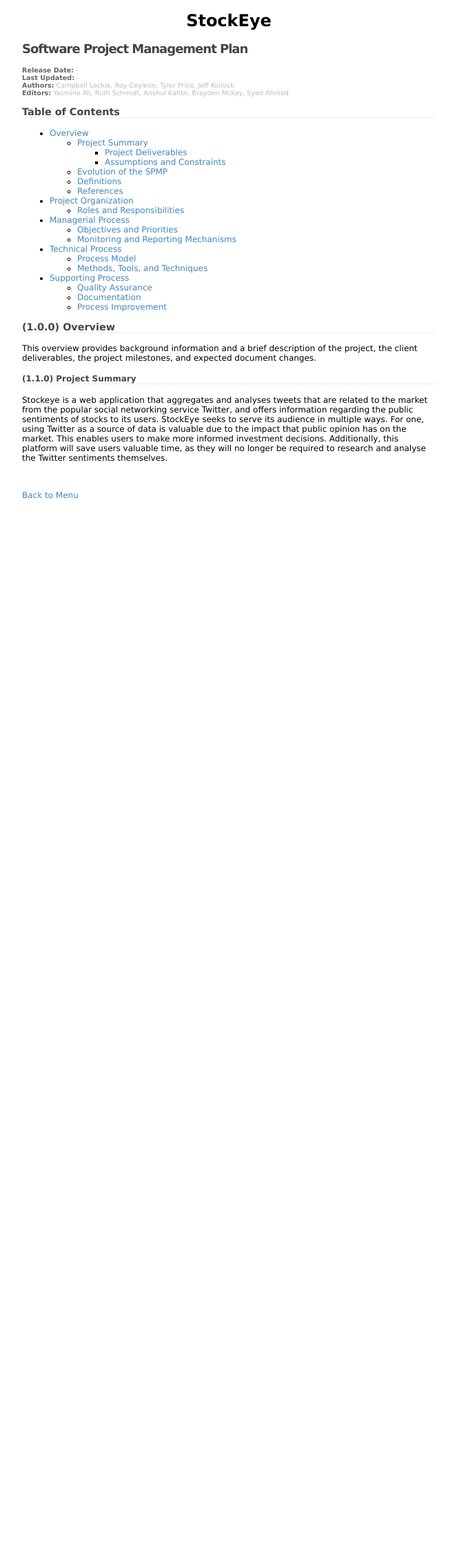
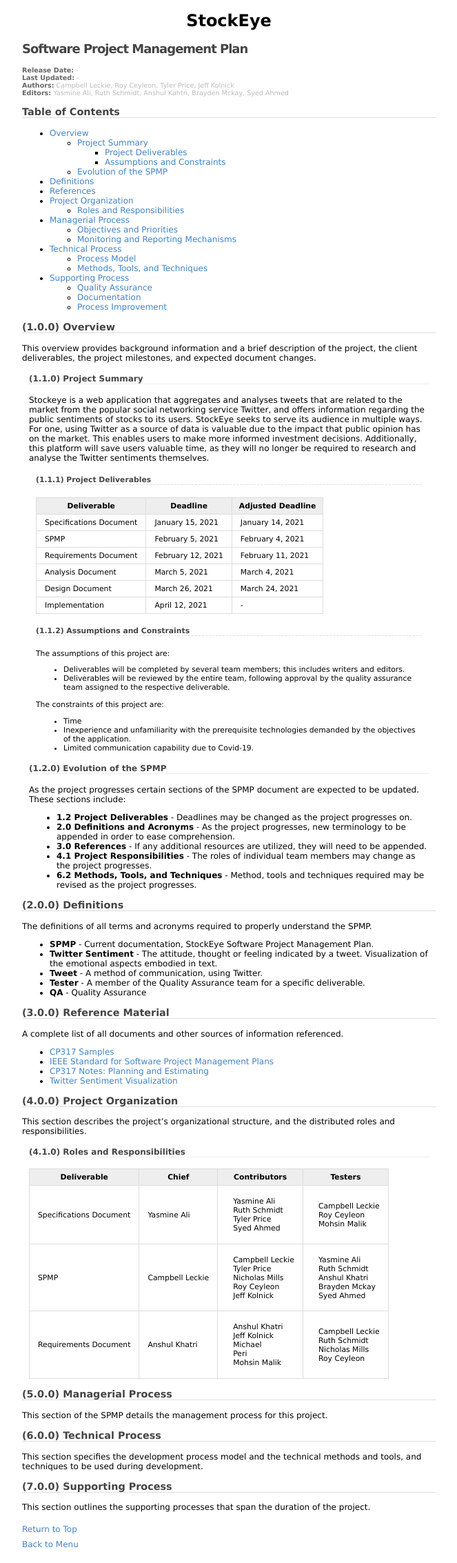
Before and after one commit to stocksense/stocksense.github.io, a PHP site: page /docs/spmp.html in a window 1280 px wide. Shown: the whole page at 69% size, without its empty margins (308-971 px from the left). Before the commit the page ends 723 px from the top, so only its background shows below. Run offline with PHP 8.4, Linux system fonts and the light colour scheme.

Commit message:
SPMP updates

```diff
--- a/css/styles.css
+++ b/css/styles.css
@@ -44,7 +44,7 @@
 	font-weight: bold;
 	font-size: 120%;
 	color: #444;
-	border-bottom: 1px dotted #ddd;
+	border-bottom: 1px solid #ddd;
 	/*text-transform: uppercase;*/
 }
 
@@ -56,6 +56,15 @@
 	/*font-style: italic;*/
 	font-weight: bold;
 	font-size: 100%;
+	color: #444;
+	border-bottom: 1px dotted #ddd;
+	/*text-transform: uppercase;*/
+}
+
+h5 {
+	/*font-style: italic;*/
+	font-weight: bold;
+	font-size: 90%;
 	color: #444;
 	border-bottom: 1px dashed #ddd;
 	/*text-transform: uppercase;*/
@@ -388,7 +397,7 @@
 }
 
 .vertical-table th, .vertical-table td {
-	font-size: 9pt;
+	/*font-size: 9pt;*/
 	border: 1px solid #ddd;
 }
 
--- a/docs/spmp.html
+++ b/docs/spmp.html
@@ -9,7 +9,7 @@
     </head>
     <body style="background-color:white;">
         <div style="width: 600px; margin: 0 auto">
-        <h1 style="text-align:center;">StockEye</h1>
+        <h1 style="text-align:center;" id="Top">StockEye</h1>
         <h2 style="text-align:left;">Software Project Management Plan</h2>
         <div>
             <p class="page-info">
@@ -35,39 +35,208 @@
                     <li><a href="#1.1.1">Project Deliverables</a></li>
                     <li><a href="#1.1.2">Assumptions and Constraints</a>
                 </ul>
-                <li><a href="#1.1.4">Evolution of the SPMP</a>
-                <li><a href="#1.5.0">Definitions</a>
-                <li><a href="#1.6.0">References</a>
+                <li><a href="#1.2.0">Evolution of the SPMP</a>
             </ul></li>
-
-            <li><a href="#2.0.0">Project Organization</a></li>
+            <li><a href="#2.0.0">Definitions</a>
+            <li><a href="#3.0.0">References</a>
+            <li><a href="#4.0.0">Project Organization</a></li>
             <ul>
-                <li><a href="#2.1.0">Roles and Responsibilities</a>
+                <li><a href="#4.1.0">Roles and Responsibilities</a>
             </ul>
-            <li><a href="#3.0.0">Managerial Process</a></li>
+            <li><a href="#5.0.0">Managerial Process</a></li>
             <ul>
-                <li><a href="#3.1.0">Objectives and Priorities</a>
-                <li><a href="#3.2.0">Monitoring and Reporting Mechanisms</a>
+                <li><a href="#5.1.0">Objectives and Priorities</a>
+                <li><a href="#5.2.0">Monitoring and Reporting Mechanisms</a>
             </ul>
-            <li><a href="#4.0.0">Technical Process</a></li>
+            <li><a href="#6.0.0">Technical Process</a></li>
             <ul>
-                <li><a href="#4.1.0">Process Model</a>
-                <li><a href="#4.2.0">Methods, Tools, and Techniques</a>
+                <li><a href="#6.1.0">Process Model</a>
+                <li><a href="#6.2.0">Methods, Tools, and Techniques</a>
             </ul>
-            <li><a href="#5.0.0">Supporting Process</a></li>
+            <li><a href="#7.0.0">Supporting Process</a></li>
             <ul>
-                <li><a href="#5.1.0">Quality Assurance</a>
-                <li><a href="#5.2.0">Documentation</a>
-                <li><a href="#5.3.0">Process Improvement</a>
+                <li><a href="#7.1.0">Quality Assurance</a>
+                <li><a href="#7.2.0">Documentation</a>
+                <li><a href="#7.3.0">Process Improvement</a>
             </ul>
         </ul>
 
         <h3><span id="1.0.0">(1.0.0) Overview</span></h3>
 	    <p>This overview provides background information and a brief description of the project, the client deliverables, the project milestones, and expected document changes.</p>
-        <h4><span id="1.1.0">(1.1.0) Project Summary</span></h4>
-        <p>Stockeye is a web application that aggregates and analyses tweets that are related to the market from the popular social networking service Twitter, and offers information regarding the public sentiments of stocks to its users. StockEye seeks to serve its audience in multiple ways. For one, using Twitter as a source of data is valuable due to the impact that public opinion has on the market. This enables users to make more informed investment decisions. Additionally, this platform will save users valuable time, as they will no longer be required to research and analyse the Twitter sentiments themselves.</p>
+        <div style="padding: 0px 10px;">
+            <h4><span id="1.1.0">(1.1.0) Project Summary</span></h4>
+            <p>Stockeye is a web application that aggregates and analyses tweets that are related to the market from the popular social networking service Twitter, and offers information regarding the public sentiments of stocks to its users. StockEye seeks to serve its audience in multiple ways. For one, using Twitter as a source of data is valuable due to the impact that public opinion has on the market. This enables users to make more informed investment decisions. Additionally, this platform will save users valuable time, as they will no longer be required to research and analyse the Twitter sentiments themselves.</p>
+            <div style="padding: 0px 10px;">
+            <h5><span id="1.1.1">(1.1.1) Project Deliverables</span></h5>
+                <table class="vertical-table" style="font-size:90%;">
+                    <tr>
+                        <th>Deliverable</th>
+                        <th>Deadline</th>
+                        <th>Adjusted Deadline</th>
+                    <tr>
+                    <tr>
+                        <td>Specifications Document</td>
+                        <td>January 15, 2021</td>
+                        <td>January 14, 2021</td>
+                    </tr>
+                    <tr>
+                        <td>SPMP</td>
+                        <td>February 5, 2021</td>
+                        <td>February 4, 2021</td>
+                    </tr>
+                    <tr>
+                        <td>Requirements Document</td>
+                        <td>February 12, 2021</td>
+                        <td>February 11, 2021</td>
+                    </tr>
+                    <tr>
+                        <td>Analysis Document</td>
+                        <td>March 5, 2021</td>
+                        <td>March 4, 2021</td>
+                    </tr>
+                    <tr>
+                        <td>Design Document</td>
+                        <td>March 26, 2021</td>
+                        <td>March 24, 2021</td>
+                    </tr>
+                    <tr>
+                        <td>Implementation</td>
+                        <td>April 12, 2021</td>
+                        <td>-</td>
+                    </tr>
+                </table>
+
+                <h5><span id="1.1.2">(1.1.2) Assumptions and Constraints</span></h5>
+                <span style="font-size:90%;">
+                    The assumptions of this project are:
+                    <ul>
+                        <li>Deliverables will be completed by several team members; this includes writers and editors.</li>
+                        <li>Deliverables will be reviewed by the entire team, following approval by the quality assurance team assigned to the respective deliverable.</li>
+                    </ul>
+                    The constraints of this project are:
+                    <ul>
+                        <li>Time</li>
+                        <li>Inexperience and unfamiliarity with the prerequisite technologies demanded by the objectives of the application.</li>
+                        <li>Limited communication capability due to Covid-19.</li>
+                    </ul>
+                </span>
+            </div>
+            <h4><span id="1.2.0">(1.2.0) Evolution of the SPMP</span></h4>
+            <span>As the project progresses certain sections of the SPMP document are expected to be updated. These sections include:</span>
+            <ul>
+                <li><span style="font-weight:bold;">1.2 Project Deliverables</span> - Deadlines may be changed as the project progresses on.</li>
+                <li><span style="font-weight:bold;">2.0 Definitions and Acronyms</span> - As the project progresses, new terminology to be appended in order to ease comprehension.</li>
+                <li><span style="font-weight:bold;">3.0 References</span> - If any additional resources are utilized, they will need to be appended.</li>
+                <li><span style="font-weight:bold;">4.1 Project Responsibilities</span> - The roles of individual team members may change as the project progresses.</li>
+                <li><span style="font-weight:bold;">6.2 Methods, Tools, and Techniques</span> - Method, tools and techniques required may be revised as the project progresses.</li>
+            </ul>
+        </div>
+
+        <h3><span id="2.0.0">(2.0.0) Definitions</span></h3>
+        <span>The definitions of all terms and acronyms required to properly understand the SPMP.</span>
+        <ul>
+                <li><span style="font-weight:bold;">SPMP</span> - Current documentation, StockEye Software Project Management Plan.</li>
+                <li><span style="font-weight:bold;">Twitter Sentiment</span> - The attitude, thought or feeling indicated by a tweet. Visualization of the emotional aspects embodied in text.</li>
+                <li><span style="font-weight:bold;">Tweet</span> - A method of communication, using Twitter.</li>
+                <li><span style="font-weight:bold;">Tester</span> - A member of the Quality Assurance team for a specific deliverable.</li>
+                <li><span style="font-weight:bold;">QA</span> - Quality Assurance</li>
+        </ul>
+
+        <h3><span id="3.0.0">(3.0.0) Reference Material</span></h3>
+        <span>A complete list of all documents and other sources of information referenced.</span>
+        <ul>
+            <li><a target="_blank" href="https://bohr.wlu.ca/cp317/samples.php">CP317 Samples</a></li>
+            <li><a target="_blank" href="https://bohr.wlu.ca/cp317/notes/IEEE_1058.pdf">IEEE Standard for Software Project Management Plans</a></li>
+            <li><a target="_blank" href="https://bohr.wlu.ca/cp317/notes/17_planning.php">CP317 Notes: Planning and Estimating</a></li>
+            <li><a target="_blank" href="https://www.csc2.ncsu.edu/faculty/healey/tweet_viz/#:~:text=Sentiment%20is%20defined%20as%20%22an,the%20confidence%20in%20our%20estimates.&text=As%20of%20March%202011%2C%20Twitter,200%20million%20tweets%20per%20day.">Twitter Sentiment Visualization</a></li>
+        </ul>
+
+        <h3><span id="4.0.0">(4.0.0) Project Organization</span></h3>
+        <span>This section describes the project’s organizational structure, and the distributed roles and responsibilities.</span>
+        <div style="padding: 0px 10px;">
+            <h4><span id="4.1.0">(4.1.0) Roles and Responsibilities</span></h4>
+            <table class="vertical-table" style="font-size:90%;">
+                <tr>
+                    <th>Deliverable</th>
+                    <th>Chief</th>
+                    <th>Contributors</th>
+                    <th>Testers</th>
+                <tr>
+                <tr>
+                    <td>Specifications Document</td>
+                    <td>Yasmine Ali</td>
+                    <td>
+                        <ul style="list-style-type:none; padding-left: 10px;">
+                            <li>Yasmine Ali</li>
+                            <li>Ruth Schmidt</li>
+                            <li>Tyler Price</li>
+                            <li>Syed Ahmed</li>
+                        </ul>
+                    </td>
+                    <td>
+                        <ul style="list-style-type:none; padding-left: 10px;">
+                            <li>Campbell Leckie</li>
+                            <li>Roy Ceyleon</li>
+                            <li>Mohsin Malik</li>
+                        </ul>
+                    </td>
+                </tr>
+                <tr>
+                    <td>SPMP</td>
+                    <td>Campbell Leckie</td>
+                    <td>
+                        <ul style="list-style-type:none; padding-left: 10px;">
+                            <li>Campbell Leckie</li>
+                            <li>Tyler Price</li>
+                            <li>Nicholas Mills</li>
+                            <li>Roy Ceyleon</li>
+                            <li>Jeff Kolnick</li>
+                        </ul>
+                    </td>
+                    <td>
+                        <ul style="list-style-type:none; padding-left: 10px;">
+                            <li>Yasmine Ali</li>
+                            <li>Ruth Schmidt</li>
+                            <li>Anshul Khatri</li>
+                            <li>Brayden Mckay</li>
+                            <li>Syed Ahmed</li>
+                        </ul>
+                    </td>
+                </tr>
+                <tr>
+                    <td>Requirements Document</td>
+                    <td>Anshul Khatri</td>
+                    <td>
+                        <ul style="list-style-type:none; padding-left: 10px;">
+                            <li>Anshul Khatri</li>
+                            <li>Jeff Kolnick</li>
+                            <li>Michael </li>
+                            <li>Peri </li>
+                            <li>Mohsin Malik</li>
+                        </ul>
+                    </td>
+                    <td>
+                        <ul style="list-style-type:none; padding-left: 10px;">
+                            <li>Campbell Leckie</li>
+                            <li>Ruth Schmidt</li>
+                            <li>Nicholas Mills</li>
+                            <li>Roy Ceyleon</li>
+                        </ul>
+                    </td>
+                </tr>
+            </table>
+        </div>
+        <h3><span id="5.0.0">(5.0.0) Managerial Process</span></h3>
+        <span>This section of the SPMP details the management process for this project.</span>
+
+        <h3><span id="6.0.0">(6.0.0) Technical Process</span></h3>
+        <span>This section specifies the development process model and the technical methods and tools, and techniques to be used during development.</span>
+
+        <h3><span id="6.0.0">(7.0.0) Supporting Process</span></h3>
+        <span>This section outlines the supporting processes that span the duration of the project.<span>
         <br>
         <br>
+        <p><a href="#Top">Return to Top</a></p>
         <p><a href="/">Back to Menu</a></p>
         </div>
     </body>
```
